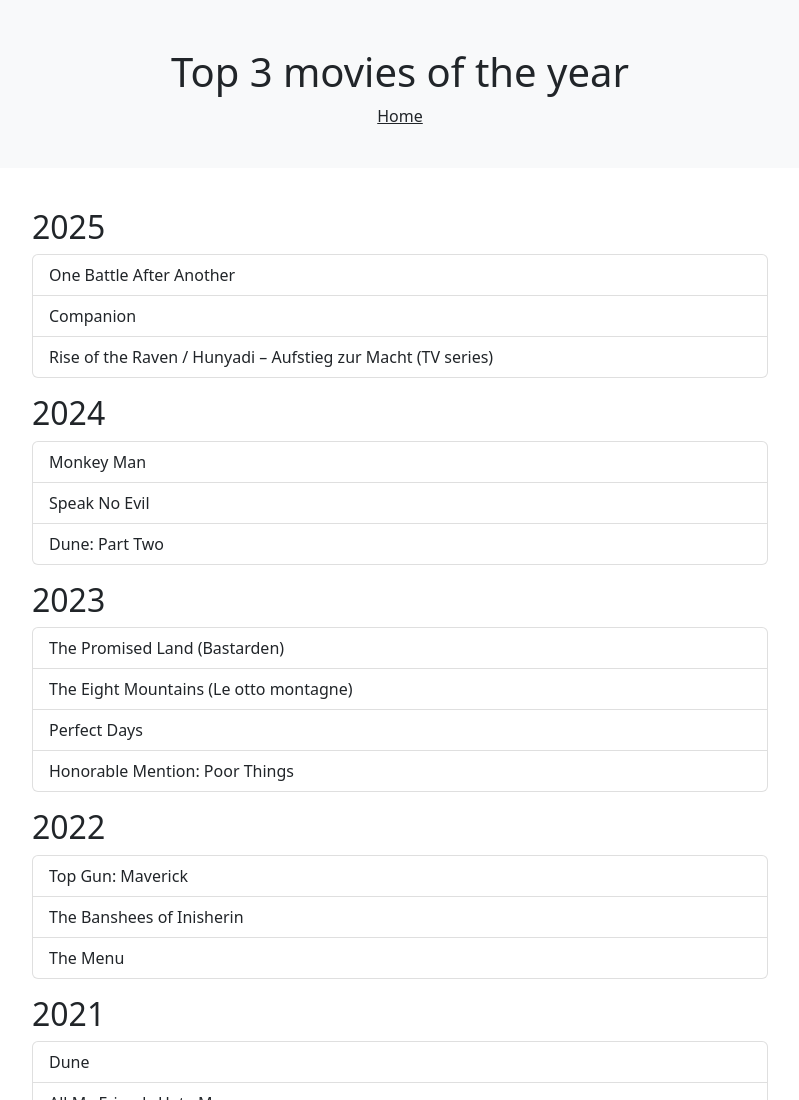
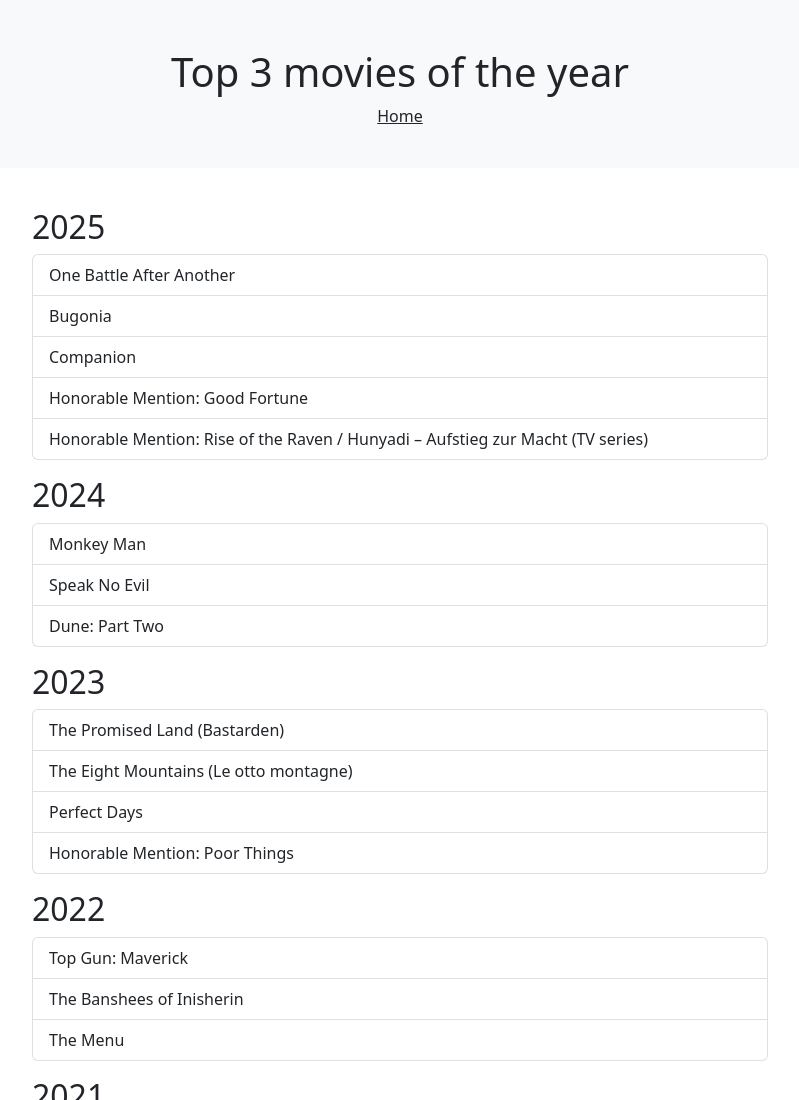
Before and after one commit to bencevass/vassat, a Gatsby site: page /top3movies in a window 1280 px wide. Shown: the top 1100 px of the page, without its empty margins (240-1039 px from the left). Built offline with nearby package versions, Linux system fonts and the light colour scheme; Gatsby itself is replaced by a stand-in of ours.

Commit message:
added bugonia, good fortune

```diff
--- a/src/pages/top3movies.js
+++ b/src/pages/top3movies.js
@@ -21,8 +21,10 @@
                     <h2 className="mt-3">2025</h2>
                       <ul className="list-group">
                         <li className="list-group-item">One Battle After Another</li>
+                        <li className="list-group-item">Bugonia</li>
                         <li className="list-group-item">Companion</li>
-                        <li className="list-group-item">Rise of the Raven / Hunyadi – Aufstieg zur Macht (TV series)</li>
+                        <li className="list-group-item">Honorable Mention: Good Fortune</li>
+                        <li className="list-group-item">Honorable Mention: Rise of the Raven / Hunyadi – Aufstieg zur Macht (TV series)</li>
                       </ul>
                       <h2 className="mt-3">2024</h2>
                       <ul className="list-group">
```
